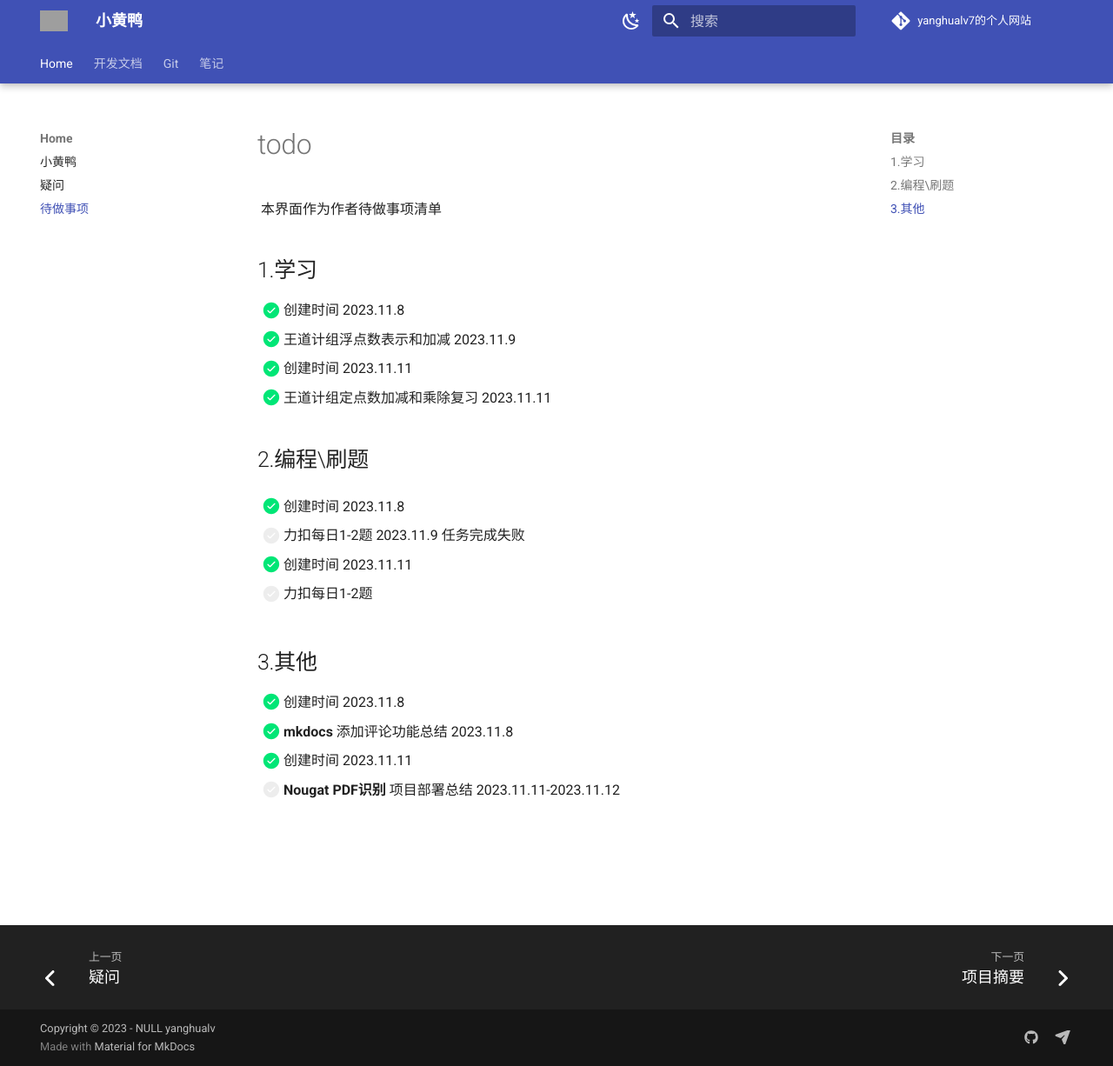
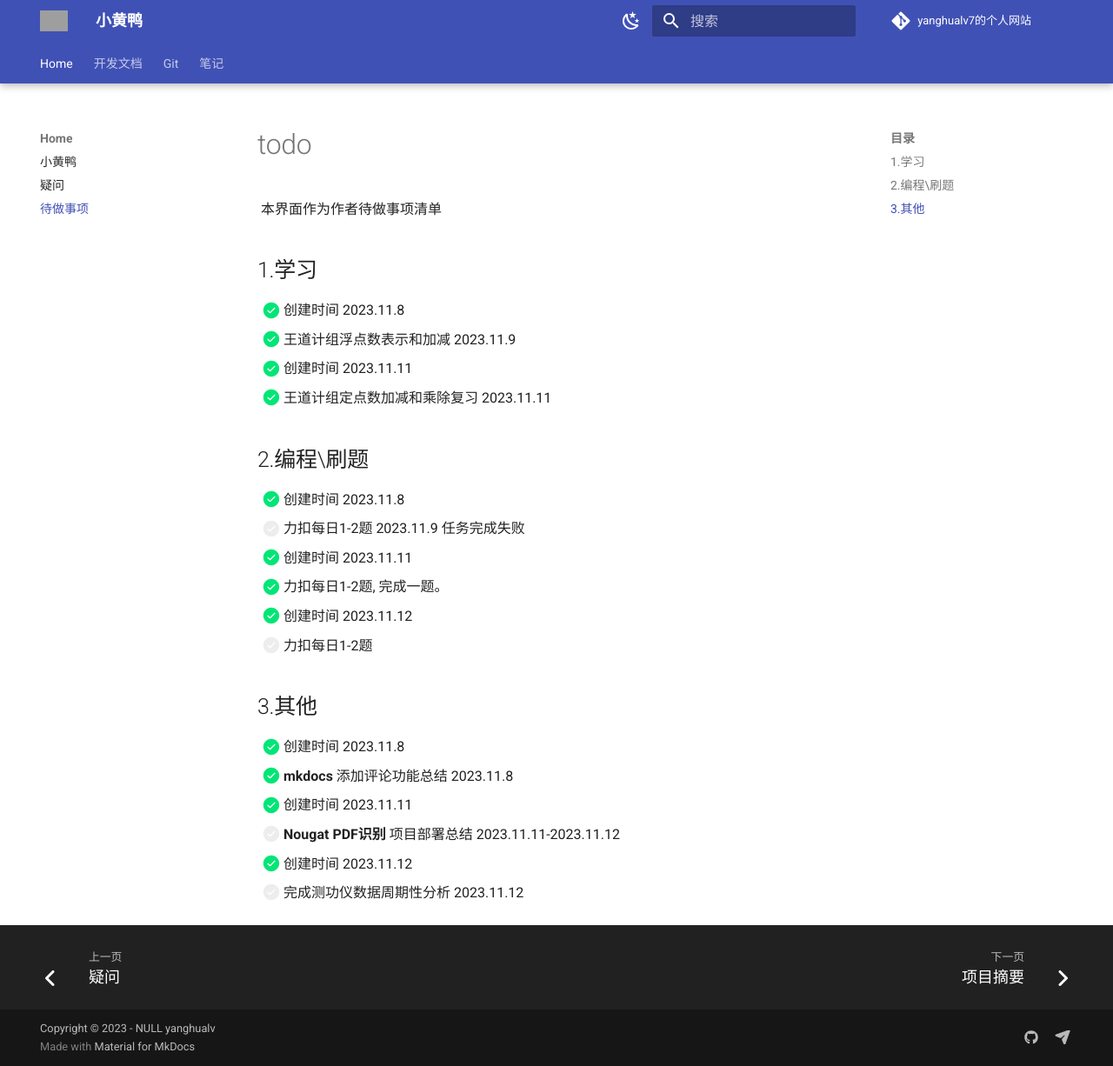
Before and after one commit to yanghualv7/yanghualv7.github.io, an MkDocs documentation site: the page built from docs/Home/todo.md, in a window 1280 px wide and 1226 px high. Shown: the whole window at 87% size. Built offline with MkDocs 1.6.1 and Material for MkDocs 9.7.7, drawn with Linux system fonts in a browser that asks for light colours; nearby versions of some CDN libraries; comment, search, counter and statistics services are not loaded; grey boxes are pictures that could not be loaded.

Commit message:
+新增待办事项

```diff
--- a/docs/Home/todo.md
+++ b/docs/Home/todo.md
@@ -15,11 +15,12 @@
 ## 2.编程\刷题
 
 - [x] 创建时间 2023.11.8
-
 - [ ] 力扣每日1-2题 2023.11.9 任务完成失败
 
 - [x] 创建时间 2023.11.11
+- [x] 力扣每日1-2题, 完成一题。
 
+- [x] 创建时间 2023.11.12
 - [ ] 力扣每日1-2题
 
 ## 3.其他
@@ -30,3 +31,6 @@
 
 - [x] 创建时间 2023.11.11
 - [ ] **Nougat PDF识别** 项目部署总结 2023.11.11-2023.11.12
+
+- [x] 创建时间 2023.11.12
+- [ ] 完成测功仪数据周期性分析 2023.11.12
```
